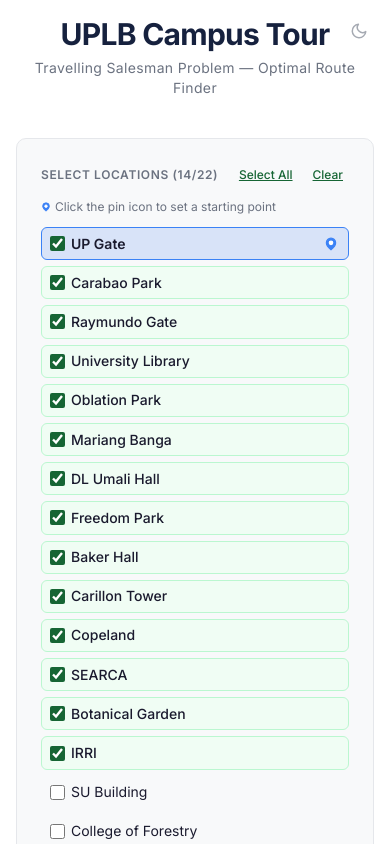
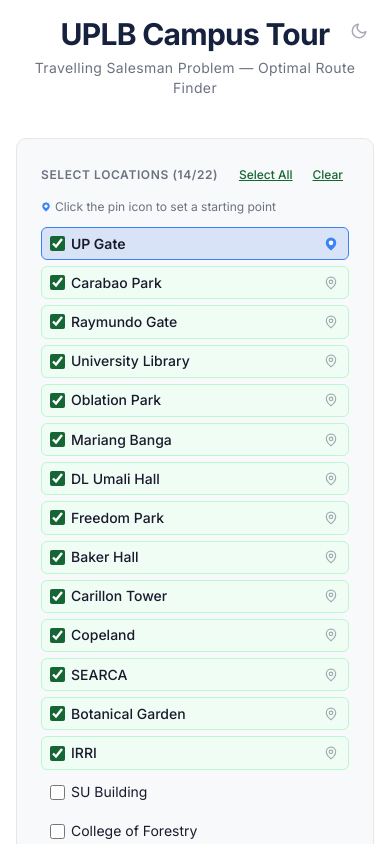
Before and after one commit to JIhushiru/UPLB-TSP-tour, a React (Vite) app in the folder frontend/: page / in a window 390 px wide. Shown: the top 844 px of the page. Built offline with nearby package versions, Linux system fonts and the light colour scheme.

Commit message:
fix: always show pin icon on mobile since hover is unavailable

```diff
--- a/frontend/src/components/LocationSelector.tsx
+++ b/frontend/src/components/LocationSelector.tsx
@@ -15,7 +15,7 @@
       strokeLinecap="round"
       strokeLinejoin="round"
       className={`shrink-0 transition-colors duration-150 ${
-        active ? "text-blue-500" : "text-muted opacity-0 group-hover:opacity-60"
+        active ? "text-blue-500" : "text-muted opacity-60 sm:opacity-0 sm:group-hover:opacity-60"
       }`}
     >
       <path d="M20 10c0 6-8 12-8 12s-8-6-8-12a8 8 0 0 1 16 0Z" />
```
